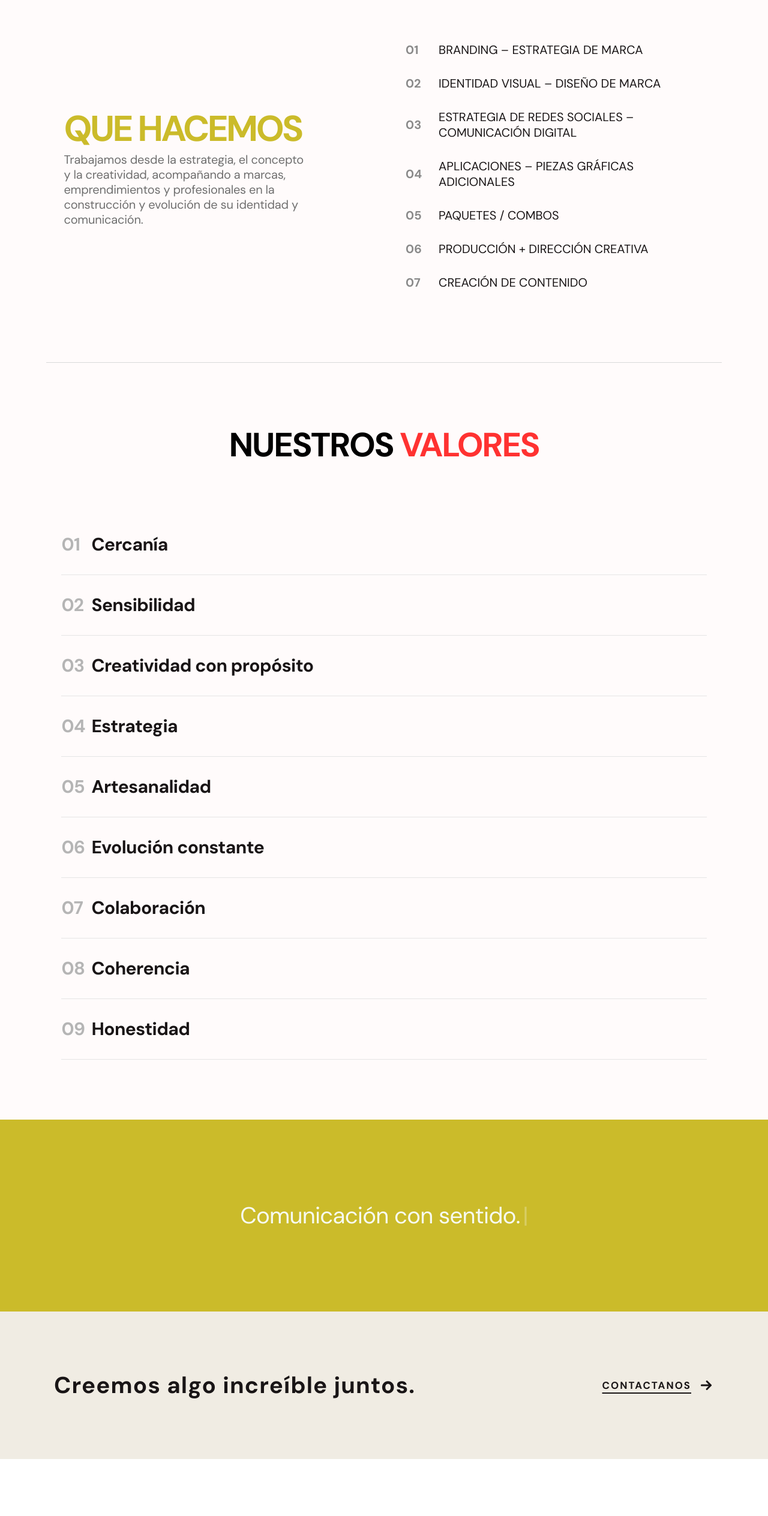
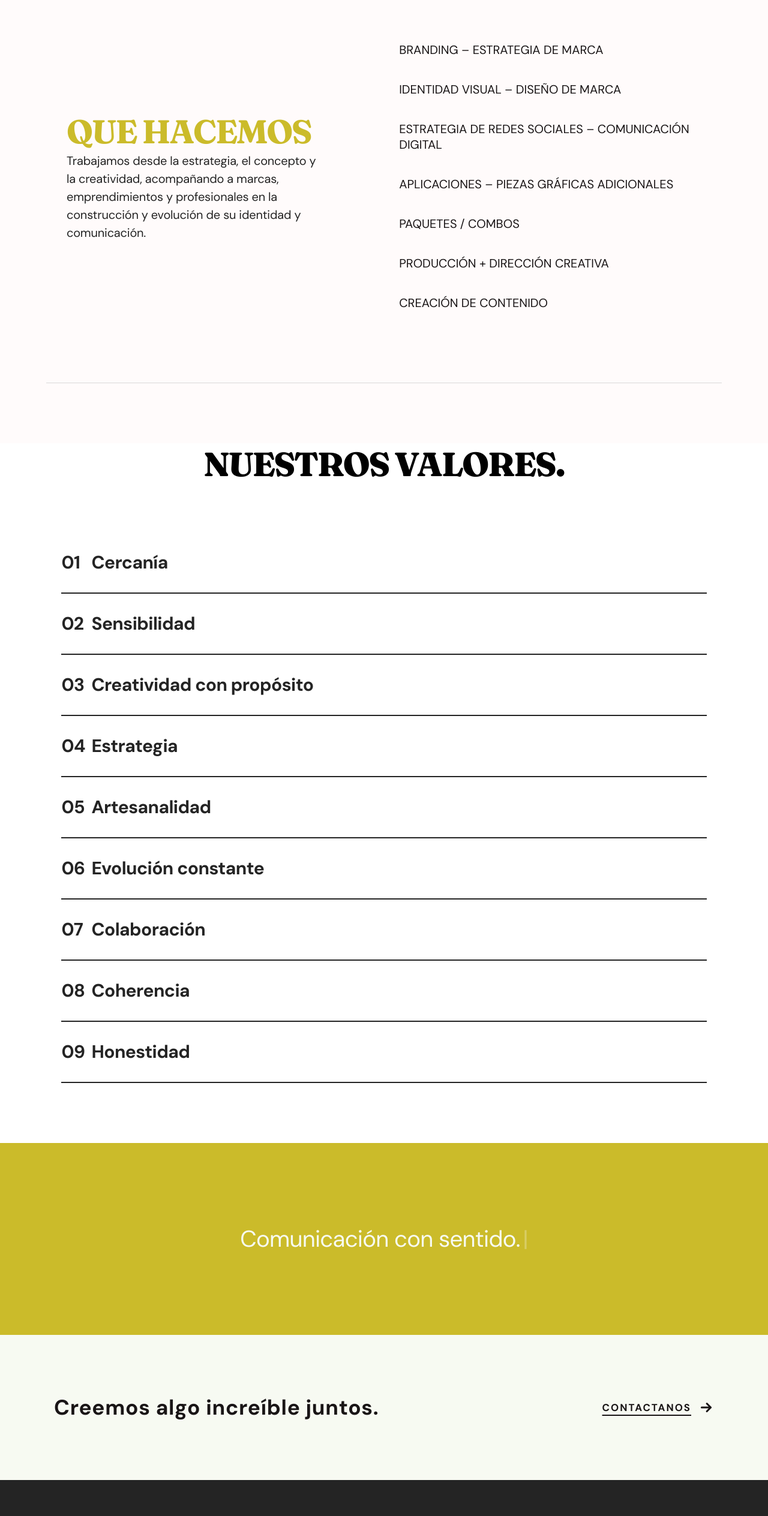
Before and after one commit to sofiagarciagiacosa/CABE, a React (Vite) app in the folder Client/institutional/: page / in a window 1280 px wide. Shown: the part 3380-5908 px from the top of the page at 60% size. Before the commit the page ends 5813 px from the top, so only its background shows below. Built offline with nearby package versions, Linux system fonts and the light colour scheme; a web font is replaced by a local one.

Commit message:
Creación de footer y mejoras en secciones

```diff
--- a/Client/institutional/Styles/global.css
+++ b/Client/institutional/Styles/global.css
@@ -2,6 +2,8 @@
     --red: #c4161c;
     --cream: #f0ece3;
     --black: #191516;
+    --font-accent: 'Fraunces', serif;
+    --font-accent2: "Space Grotesk", sans-serif;
 }
 * {
     margin: 0;
--- a/Client/institutional/index.html
+++ b/Client/institutional/index.html
@@ -5,6 +5,12 @@
     <link rel="icon" type="image/svg+xml" href="/vite.svg" />
     <link href="https://fonts.googleapis.com/css2?family=DM+Sans:wght@400;700&family=Alexandria:wght@400;700&display=swap"
       rel="stylesheet">
+    <link rel="preconnect" href="https://fonts.googleapis.com">
+    <link rel="preconnect" href="https://fonts.gstatic.com" crossorigin>
+    <link
+        href="https://fonts.googleapis.com/css2?family=Fraunces:ital,opsz,wght@0,9..144,100..900;1,9..144,100..900&family=Space+Grotesk:wght@300..700&display=swap"
+        rel="stylesheet">
+
 
     <meta name="viewport" content="width=device-width, initial-scale=1.0" />
     <title>institutional</title>
--- a/Client/institutional/src/components/ConnectSection/ConnectSection.css
+++ b/Client/institutional/src/components/ConnectSection/ConnectSection.css
@@ -4,7 +4,7 @@
     display: flex;
     justify-content: center;
     align-items: center;
-    background-color: #F0ECE3;
+    background-color: #F7FAF2;
     /* opcional si querés que conecte con otras secciones */
 }
 
@@ -22,10 +22,10 @@
 .connect__title {
     flex: 1;
     font-family: 'DM Sans', sans-serif;
-    font-size: clamp(1.7rem, 3vw, 2.4rem);
+    font-size: clamp(1.5rem, 2.8vw, 2.2rem);
     font-weight: 700;
     line-height: 1.2;
-    letter-spacing: 0.03em;
+    letter-spacing: 0.02em;
     /* 2% */
     color: #191516;
     margin-right: auto;
--- /dev/null
+++ b/Client/institutional/src/components/Footer/Footer.css
@@ -0,0 +1,88 @@
+.footer {
+    background: #242424;
+    color: #F7FAF2;
+    padding: 50px 5% 30px;
+    font-family: 'DM Sans', sans-serif;
+}
+
+/* PARTE SUPERIOR */
+.footer__top {
+    display: flex;
+    justify-content: space-between;
+    align-items: center;
+    gap: 30px;
+    flex-wrap: wrap;
+}
+
+/* LOGO */
+.footer__logo {
+    height: 72px;
+    width: auto;
+    object-fit: contain;
+    opacity: 0.9;
+}
+
+/* REDES */
+.footer__right {
+    display: flex;
+    gap: 28px;
+}
+
+.footer__right a {
+    color: #F7FAF2;
+    text-decoration: none;
+    font-size: 0.85rem;
+    letter-spacing: 0.12em;
+    text-transform: uppercase;
+    position: relative;
+    transition: opacity 0.3s ease, transform 0.3s ease;
+}
+
+.footer__right a::after {
+    content: "";
+    position: absolute;
+    left: 0;
+    bottom: -4px;
+    width: 100%;
+    height: 1px;
+    background: #F7FAF2;
+    transform: scaleX(0);
+    transform-origin: left;
+    transition: transform 0.3s ease;
+}
+
+.footer__right a:hover {
+    opacity: 0.7;
+    transform: translateY(-2px);
+}
+
+.footer__right a:hover::after {
+    transform: scaleX(1);
+}
+
+/* PARTE INFERIOR */
+.footer__bottom {
+    margin-top: 35px;
+    font-size: 0.75rem;
+    letter-spacing: 0.08em;
+    opacity: 0.6;
+    text-align: center;
+}
+
+/* RESPONSIVE */
+@media (max-width: 768px) {
+    .footer__top {
+        flex-direction: column;
+        align-items: flex-start;
+        gap: 25px;
+    }
+
+    .footer__right {
+        gap: 18px;
+        flex-wrap: wrap;
+    }
+
+    .footer__bottom {
+        text-align: left;
+    }
+}
--- /dev/null
+++ b/Client/institutional/src/components/Footer/Footer.jsx
@@ -0,0 +1,28 @@
+import "./Footer.css";
+import logo from "../../assets/ISOLOGO.png";
+
+function Footer() {
+  return (
+    <footer className="footer">
+      <div className="footer__top">
+
+        <div className="footer__left">
+          <img src={logo} alt="CABE Agencia Boutique" className="footer__logo" />
+        </div>
+
+        <div className="footer__right">
+          <a href="#" target="_blank" rel="noopener noreferrer">Instagram</a>
+          <a href="#" target="_blank" rel="noopener noreferrer">TikTok</a>
+          <a href="#" target="_blank" rel="noopener noreferrer">LinkedIn</a>
+        </div>
+
+      </div>
+
+      <div className="footer__bottom">
+        © {new Date().getFullYear()} CABE Agencia Boutique
+      </div>
+    </footer>
+  );
+}
+
+export default Footer;
--- a/Client/institutional/src/components/ServicesSection/ServicesSection.css
+++ b/Client/institutional/src/components/ServicesSection/ServicesSection.css
@@ -23,7 +23,7 @@
 /* CONTENEDOR */
 .services-container {
     display: flex;
-    gap: 120px;
+    gap: 100px;
     align-items: center;
 }
 
@@ -42,21 +42,20 @@
     align-items: center;
 }
 .services-left h2 {
-    font-family: 'DM Sans', sans-serif;
+    font-family: var(--font-accent);
     font-weight: 700;
-    font-size: 60px;
-    letter-spacing: -0.06em;
+    font-size: 55px;
+    letter-spacing: -0.04em;
     color: #CBBB2A;
 }
 
 .services-left p {
     font-family: 'DM Sans', sans-serif;
     font-weight: 300;
-    color: #6f6f6f;
-    line-height: 25px;
+    color: #242424;
+    line-height: 30px;
     letter-spacing: -0.01em;
     font-size: 20px;
-    padding-right: 15px;
 }
 
 /* DERECHA */
@@ -64,7 +63,7 @@
     flex: 1.2;
     display: flex;
     flex-direction: column;
-    gap: 30px;
+    gap: 40px;
 }
 
 .service-item {
@@ -140,12 +139,40 @@
 .reveal {
     opacity: 0;
     transform: translateY(50px);
-    transition: all 0.9s cubic-bezier(0.22, 1, 0.36, 1);
 }
 
 .reveal.visible {
     opacity: 1;
     transform: translateY(0);
+    transition: opacity 0.9s cubic-bezier(0.22, 1, 0.36, 1),
+            transform 0.9s cubic-bezier(0.22, 1, 0.36, 1);
+}
+.services-right .service-item:nth-child(1).visible {
+    transition-delay: 0.1s;
+}
+
+.services-right .service-item:nth-child(2).visible {
+    transition-delay: 0.22s;
+}
+
+.services-right .service-item:nth-child(3).visible {
+    transition-delay: 0.34s;
+}
+
+.services-right .service-item:nth-child(4).visible {
+    transition-delay: 0.46s;
+}
+
+.services-right .service-item:nth-child(5).visible {
+    transition-delay: 0.58s;
+}
+
+.services-right .service-item:nth-child(6).visible {
+    transition-delay: 0.70s;
+}
+
+.services-right .service-item:nth-child(7).visible {
+    transition-delay: 0.82s;
 }
 
 @media (max-width: 900px) {
--- a/Client/institutional/src/components/ServicesSection/ServicesSection.jsx
+++ b/Client/institutional/src/components/ServicesSection/ServicesSection.jsx
@@ -30,7 +30,7 @@ function ServicesSection() {
         {/* IZQUIERDA */}
         <div className="services-left reveal">
           <div className="services-left-inner">
-            <h2>QUE HACEMOS</h2>
+            <h2>QUE  HACEMOS</h2>
             <p>
               Trabajamos desde la estrategia, el concepto y la creatividad,
               acompañando a marcas, emprendimientos y profesionales en la
@@ -50,12 +50,7 @@ function ServicesSection() {
             "Producción + Dirección Creativa",
             "Creación de Contenido"
           ].map((service, i) => (
-            <div
-              className="service-item reveal"
-              style={{ transitionDelay: `${i * 0.12}s` }}
-              key={i}
-            >
-              <span>{String(i + 1).padStart(2, "0")}</span>
+            <div className="service-item reveal" key={i}>
               {service}
               <div className="service-arrow">
                 <svg viewBox="0 0 24 24" fill="none" className="arrow-icon">
@@ -68,11 +63,10 @@ function ServicesSection() {
                   />
                 </svg>
               </div>
-
-
             </div>
           ))}
         </div>
+
       </div>
 
       <div className="services-line bottom"></div>
--- a/Client/institutional/src/components/ValuesSection/ValuesSection.css
+++ b/Client/institutional/src/components/ValuesSection/ValuesSection.css
@@ -1,5 +1,5 @@
 .values {
-    background: #FFFBFB;
+    /*background: #F7FAF2; */
     padding: 0px 8% 100px 8%;
     text-align: center;
 }
@@ -7,16 +7,14 @@
 
 /* TÍTULO */
 .values-title {
-    font-family: 'DM Sans', sans-serif;
-    font-weight: 700;
+    font-family: var(--font-accent);
+    font-weight: 800;
     font-size: 56px;
     letter-spacing: -0.04em;
     margin-bottom: 80px;
 }
 
-.values-title span {
-    color: #FF3231;
-}
+
 
 /* LISTA */
 .values-list {
@@ -27,7 +25,7 @@
 }
 
 .value-item {
-    border-bottom: 1px solid #e5e5e5;
+    border-bottom: 2px solid #242424;
     padding: 30px 0;
     cursor: pointer;
     overflow: hidden;
@@ -53,7 +51,7 @@
     font-weight: 700;
     font-size: 30px;
     letter-spacing: -0.02em;
-    color: #191516;
+    color: #242424;
 }
 
 /* Descripción oculta abajo */
@@ -69,7 +67,7 @@
 .value-number {
     display: inline-block;
     width: 50px;
-    color: #b5b5b5;
+    color: #242424;
     font-weight: 600;
 }
 
--- a/Client/institutional/src/components/ValuesSection/ValuesSection.jsx
+++ b/Client/institutional/src/components/ValuesSection/ValuesSection.jsx
@@ -65,7 +65,7 @@ function ValuesSection() {
 
 
       <h2 className="values-title reveal">
-        NUESTROS <span>VALORES</span>
+        NUESTROS <span> VALORES.</span>
       </h2>
 
       <div className="values-list">
--- a/Client/institutional/src/pages/Home.jsx
+++ b/Client/institutional/src/pages/Home.jsx
@@ -6,6 +6,7 @@ import ServicesSection from "../components/ServicesSection/ServicesSection";
 import ValuesSection from "../components/ValuesSection/ValuesSection";
 import ManifestoTicker from "../components/ManifestoTicker/ManifestoTicker";
 import ConnectSection from "../components/ConnectSection/ConnectSection";
+import Footer from "../components/Footer/Footer";
 
 function Home() {
   return (
@@ -18,6 +19,7 @@ function Home() {
       <ValuesSection />
       < ManifestoTicker />
       < ConnectSection />
+      < Footer />
 
     </>
   );
```
Also changed, not shown: Client/institutional/src/assets/ISOLOGO.png (added).
